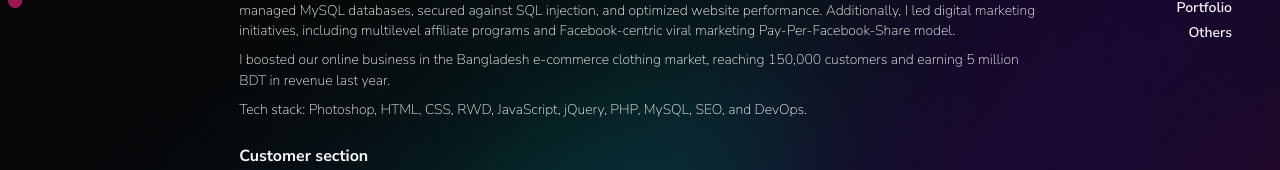
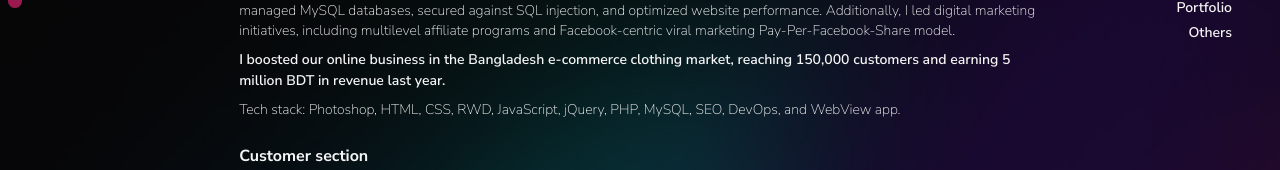
Before and after one commit to akash-ooo/portfolio, a Vue app: page /complete-ecommerce in a window 1280 px wide. Shown: the part 250-420 px from the top of the page. Built offline with nearby package versions, Linux system fonts and the light colour scheme.

Commit message:
refactor: update some previous content

```diff
--- a/index.html
+++ b/index.html
@@ -13,6 +13,8 @@
       href="https://fonts.googleapis.com/css2?family=Nunito+Sans:ital,opsz,wght@0,6..12,200..1000;1,6..12,200..1000&family=Nunito:ital,wght@0,200..1000;1,200..1000&display=swap"
       rel="stylesheet"
     />
+
+    <title>Akash - Full-Stack Developer & UI/UX Designer | arif.codes</title>
 
 
     <!-- Meta-->
--- a/src/views/AnalyzerView.vue
+++ b/src/views/AnalyzerView.vue
@@ -22,7 +22,7 @@ import ResponsiveYoutubeIframe from '@/components/ResponsiveYoutubeIframe.vue'
             techniques. Currently, I am enhancing the UI/UX design and integrating new software
             features.
           </p>
-          <p class="mb-2">
+          <p class="mb-2 font-semibold">
             These efforts collectively reduced crime data analysis time by approximately 80%,
             facilitating quicker insights.
           </p>
--- a/src/views/CompleteEcommerceView.vue
+++ b/src/views/CompleteEcommerceView.vue
@@ -24,12 +24,12 @@ import ResponsiveYoutubeIframe from '@/components/ResponsiveYoutubeIframe.vue'
             multilevel affiliate programs and Facebook-centric viral marketing
             Pay-Per-Facebook-Share model.
           </p>
-          <p class="mb-2">
+          <p class="mb-2 font-semibold">
             I boosted our online business in the Bangladesh e-commerce clothing market, reaching
             150,000 customers and earning 5 million BDT in revenue last year.
           </p>
           <p>
-            Tech stack: Photoshop, HTML, CSS, RWD, JavaScript, jQuery, PHP, MySQL, SEO, and DevOps.
+            Tech stack: Photoshop, HTML, CSS, RWD, JavaScript, jQuery, PHP, MySQL, SEO, DevOps, and WebView app.
           </p>
         </div>
 
@@ -62,6 +62,16 @@ import ResponsiveYoutubeIframe from '@/components/ResponsiveYoutubeIframe.vue'
               url="https://www.youtube.com/embed/Ru-GMwrcfI0?si=9ERXZhye1edFmWL4"
             />
           </div>
+
+          <!--  Image -->
+          <div>
+            <h3 class="mb-3">WebView app</h3>
+              <img
+                alt="App screenshot"
+                class="h-full w-full overflow-hidden rounded-lg"
+                src="/src/assets/images/stanja-app.jpg"
+              />
+          </div>
         </section>
       </div>
     </div>
--- a/src/views/OtherView.vue
+++ b/src/views/OtherView.vue
@@ -14,7 +14,7 @@ import ResponsiveYoutubeIframe from '@/components/ResponsiveYoutubeIframe.vue'
             frameworks. Here, I present a collection of my experimental projects alongside small
             client projects.
           </p>
-          <p class="font-semibold text-pink-600">
+          <p class="font-bold text-pink-600">
             Please note that some of my client projects are covered by non-disclosure agreements
             (NDAs), preventing me from sharing details publicly. If you're interested in seeing more
             of my high-value projects, please feel free to reach out via email, and I'll be happy to
```
Also changed, not shown: src/assets/css/base/custom-cursor-base.css (+2 -1 lines), src/assets/images/stanja-app.jpg (added).
